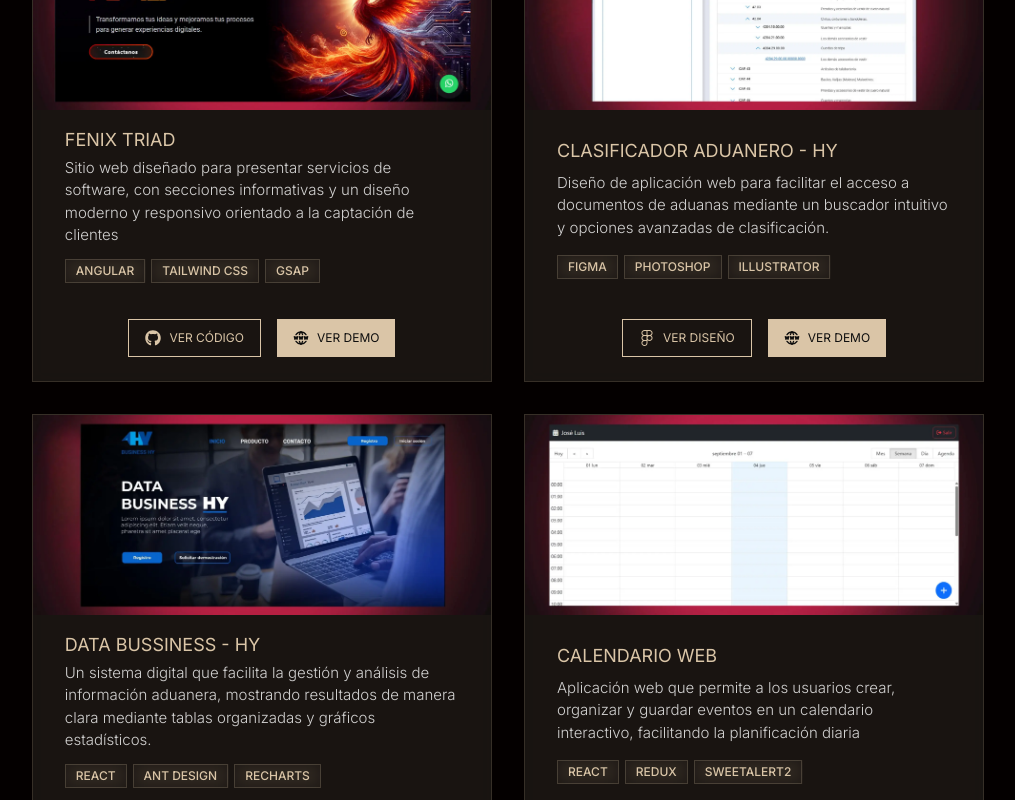
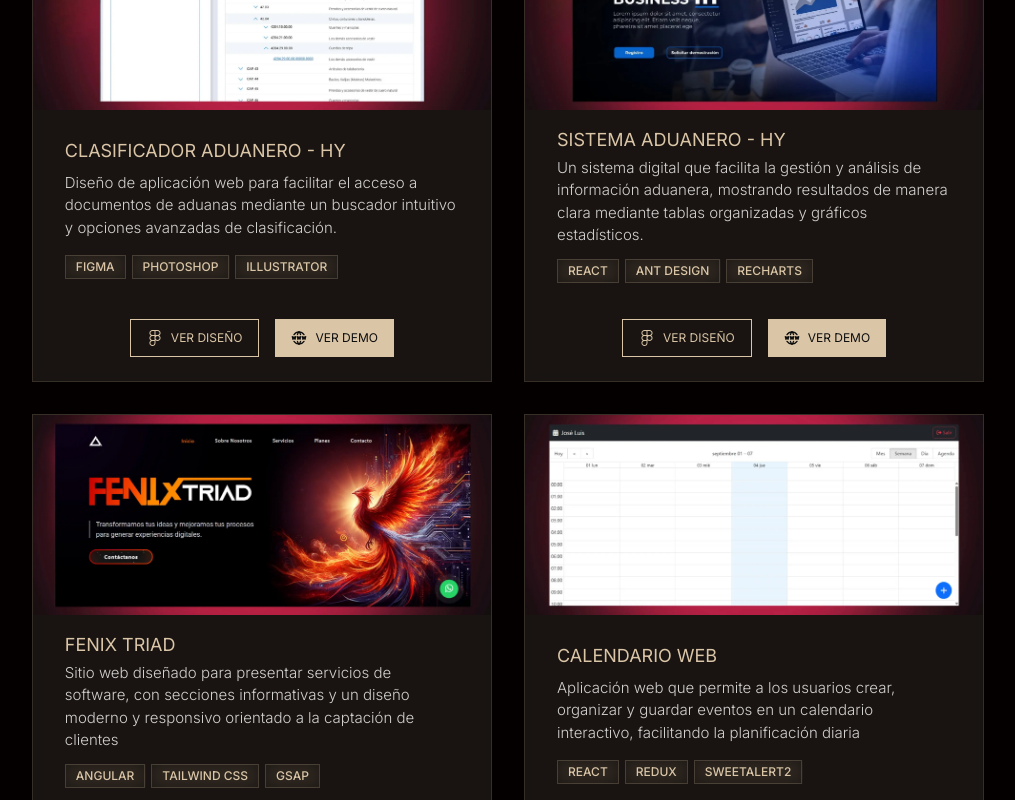
Before and after one commit to JoseLuisColcha/portfoliov2, a React (Vite) app: page / in a window 1280 px wide. Shown: the part 3760-4560 px from the top of the page, without its empty margins (132-1147 px from the left). Built offline with nearby package versions, Linux system fonts and the light colour scheme.

Commit message:
update project's component

```diff
--- a/src/components/ProjectCards.jsx
+++ b/src/components/ProjectCards.jsx
@@ -28,15 +28,6 @@ export const ProjectCards = () => {
       code_url: 'https://github.com/JoseLuisColcha/Poli-Huellas/',
     },
     {
-      title: 'FENIX TRIAD',
-      description:
-        'Sitio web diseñado para presentar servicios de software, con secciones informativas y un diseño moderno y responsivo orientado a la captación de clientes',
-      tags: ['ANGULAR', 'TAILWIND CSS', 'GSAP'],
-      img: '/images/software-services-project.webp',
-      demo_url: 'https://www.fenixtriad.com',
-      code_url: 'https://github.com/FE2024NIX/NIX_PAGE.git',
-    },
-    {
       title: 'CLASIFICADOR ADUANERO - HY',
       description:
         'Diseño de aplicación web para facilitar el acceso a documentos de aduanas mediante un buscador intuitivo y opciones avanzadas de clasificación.',
@@ -47,7 +38,7 @@ export const ProjectCards = () => {
         'https://www.figma.com/file/pc8ggvUBr5C1Tdmeoq1wsg/El-clasificador-aduanero-V2?type=design&node-id=951%3A4054&mode=design&t=MsTtPKTAwwzP9n27-1',
     },
     {
-      title: 'DATA BUSSINESS - HY',
+      title: 'SISTEMA ADUANERO - HY',
       description:
         'Un sistema digital que facilita la gestión y análisis de información aduanera, mostrando resultados de manera clara mediante tablas organizadas y gráficos estadísticos.',
       tags: ['REACT', 'ANT DESIGN', 'RECHARTS'],
@@ -55,6 +46,15 @@ export const ProjectCards = () => {
       demo_url: 'https://aduanero.com.ec/',
       design_url:
         'https://www.figma.com/design/y1eiOZQNeP9KbHaGRk9KJm/DataBussinessV2?node-id=0-1&p=f&t=81Z42MALhGLDdegL-0',
+    },
+    {
+      title: 'FENIX TRIAD',
+      description:
+        'Sitio web diseñado para presentar servicios de software, con secciones informativas y un diseño moderno y responsivo orientado a la captación de clientes',
+      tags: ['ANGULAR', 'TAILWIND CSS', 'GSAP'],
+      img: '/images/software-services-project.webp',
+      demo_url: 'https://www.fenixtriad.com',
+      code_url: 'https://github.com/FE2024NIX/NIX_PAGE.git',
     },
     {
       title: 'CALENDARIO WEB',
```
